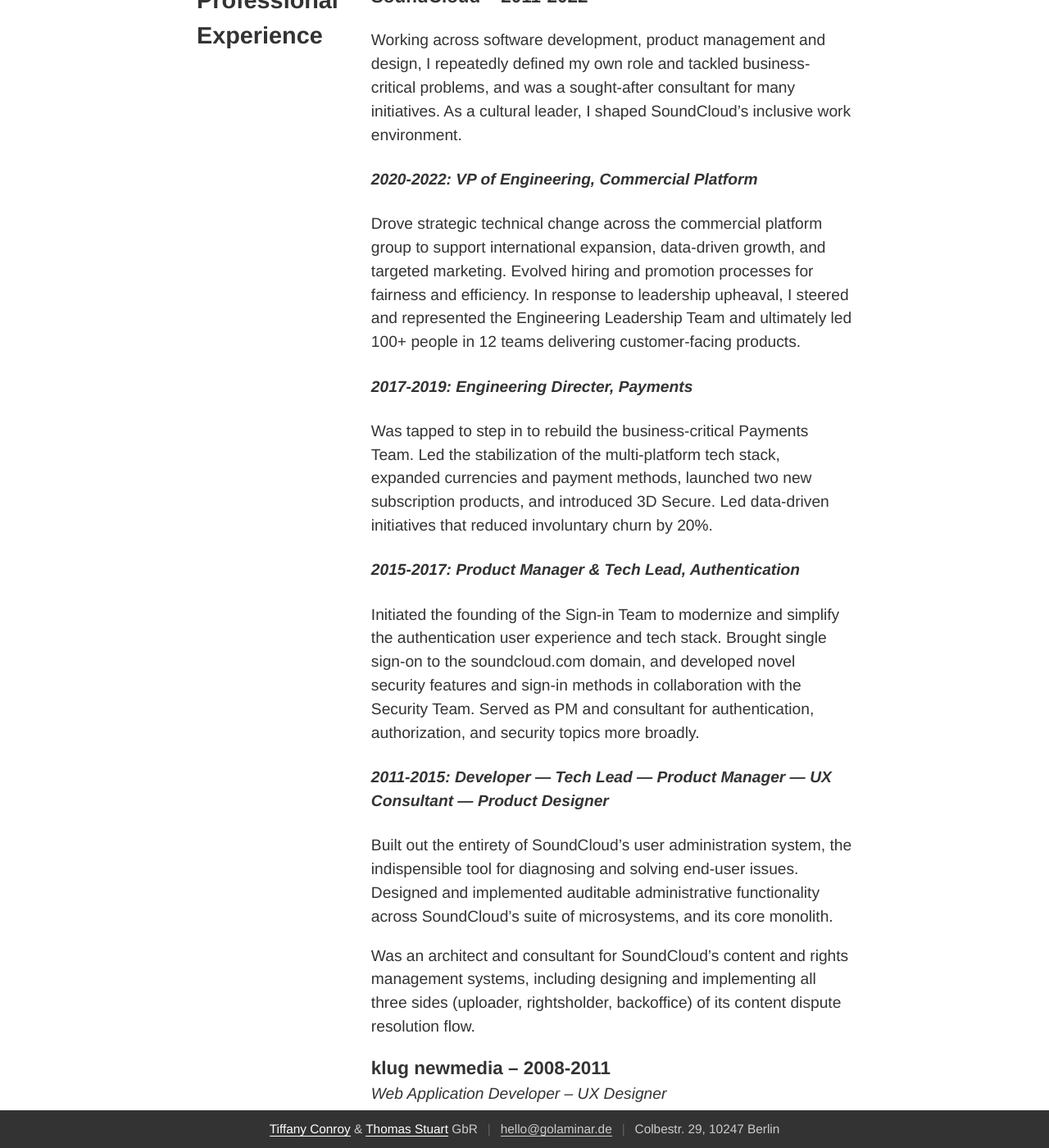
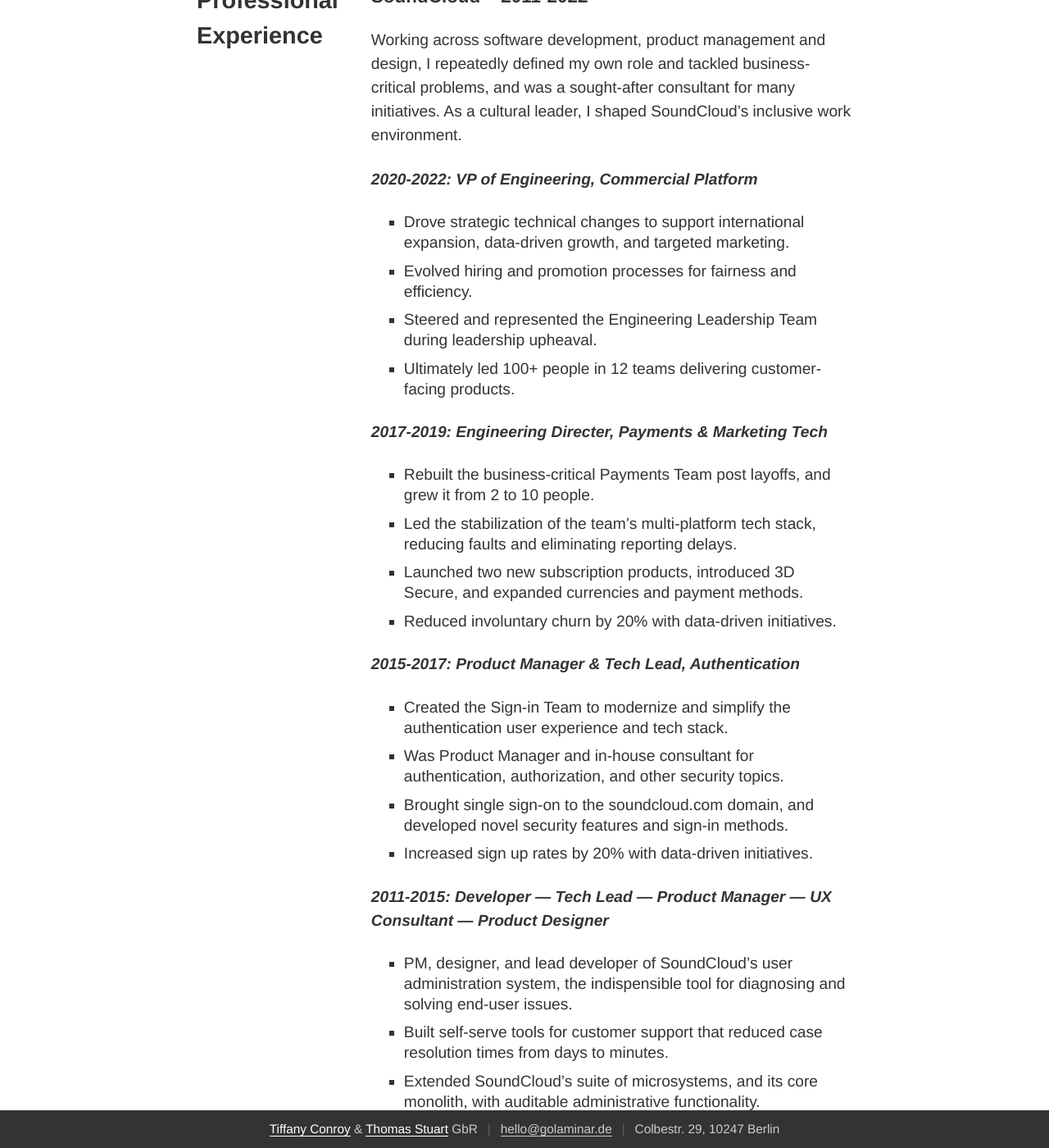
Before and after one commit to golaminar/golaminar.github.io, a Jekyll site: the page built from tiffany/cv.html, in a window 1280 px wide and 1400 px high, scrolled down 721 px. Shown: the whole window at 82% size. Built offline with Jekyll 4.4.1, drawn with Linux system fonts in a browser that asks for light colours; some of the changed text lies outside the part shown.

Commit message:
Move to bullet points

```diff
--- a/tiffany/cv.html
+++ b/tiffany/cv.html
@@ -74,37 +74,37 @@
                 </p>
 
                 <h4 style="font-style: italic;">2020-2022: VP of Engineering, Commercial Platform</h4>
-                <p>
-                    Drove strategic technical change across the commercial platform group to support international expansion, data-driven growth, and targeted marketing.
-                    Evolved hiring and promotion processes for fairness and efficiency.
-                    In response to leadership upheaval, I steered and represented the Engineering Leadership Team and ultimately led 100+
-                    people in 12 teams delivering customer-facing products.
-                </p>
+                <ul>
+                    <li>Drove strategic technical changes to support international expansion, data-driven
+                    growth, and targeted marketing.</li>
+                    <li>Evolved hiring and promotion processes for fairness and efficiency.</li>
+                    <li>Steered and represented the Engineering Leadership Team during leadership upheaval.</li>
+                    <li>Ultimately led 100+ people in 12 teams delivering customer-facing products.</li>
+                </ul>
 
-                <h4 style="font-style: italic;">2017-2019: Engineering Directer, Payments</h4>
-                <p>
-                    Was tapped to step in to rebuild the business-critical Payments Team.
-                    Led the stabilization of the multi-platform tech stack, expanded currencies and payment methods, launched two new subscription products, and introduced 3D Secure.
-                    Led data-driven initiatives that reduced involuntary churn by 20%.
-                </p>
+                <h4 style="font-style: italic;">2017-2019: Engineering Directer, Payments & Marketing Tech</h4>
+                <ul>
+                    <li>Rebuilt the business-critical Payments Team post layoffs, and grew it from 2 to 10 people.</li>
+                    <li>Led the stabilization of the team’s multi-platform tech stack, reducing faults and eliminating reporting delays.</li>
+                    <li>Launched two new subscription products, introduced 3D Secure, and expanded currencies and payment methods.</li>
+                    <li>Reduced involuntary churn by 20% with data-driven initiatives.</li>
+                </ul>
 
                 <h4 style="font-style: italic;">2015-2017: Product Manager & Tech Lead, Authentication</h4>
-                <p>
-                    Initiated the founding of the Sign-in Team to modernize and simplify the authentication user experience and tech stack.
-                    Brought single sign-on to the soundcloud.com domain, and developed novel security features and sign-in methods in collaboration with the Security Team. Served as PM and consultant for authentication, authorization, and security topics more broadly.
-                </p>
+                <ul>
+                    <li>Created the Sign-in Team to modernize and simplify the authentication user experience and tech stack.</li>
+                    <li>Was Product Manager and in-house consultant for authentication, authorization, and other security topics.</li>
+                    <li>Brought single sign-on to the soundcloud.com domain, and developed novel security features and sign-in methods.</li>
+                    <li>Increased sign up rates by 20% with data-driven initiatives.</li>
+                </ul>
 
                 <h4 style="font-style: italic;">2011-2015: Developer — Tech Lead — Product Manager — UX Consultant — Product Designer</h4>
-                <p>
-                    Built out the entirety of SoundCloud’s user administration system, the indispensible tool for diagnosing and solving end-user issues. Designed and implemented auditable administrative functionality across
-                    SoundCloud’s suite of microsystems, and its core monolith.
-                </p>
-                <p>
-                    Was an architect and consultant for SoundCloud’s
-                    content and rights management systems, including designing
-                    and implementing all three sides (uploader,
-                    rightsholder, backoffice) of its content dispute resolution flow.
-                </p>
+                <ul>
+                    <li>PM, designer, and lead developer of SoundCloud’s user administration system, the indispensible tool for diagnosing and solving end-user issues.</li>
+                    <li>Built self-serve tools for customer support that reduced case resolution times from days to minutes.</li>
+                    <li>Extended SoundCloud’s suite of microsystems, and its core monolith, with auditable administrative functionality.</li>
+                    <li>Designed and implemented all three sides (uploader, rightsholder, backoffice) of SoundCloud’s content dispute resolution flow.</li>
+                </ul>
 
                 <h3>klug newmedia – 2008-2011</h3>
                 <h4 style="font-style: italic;">Web Application Developer – UX Designer</h4>
```
